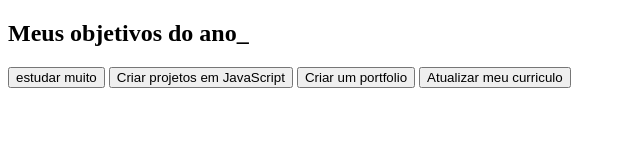
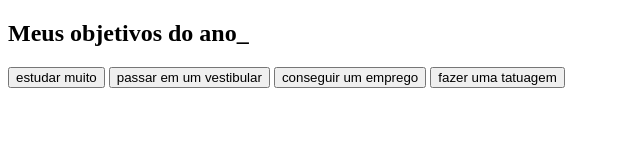
Before and after one commit to daspradooo/site-escola.., a plain HTML site: page index.html in a window 1280 px wide. Shown: the whole page, without its empty margins (0-640 px from the left). Drawn offline with Linux system fonts and the light colour scheme.

Commit message:
Update index.html

```diff
--- a/index.html
+++ b/index.html
@@ -11,9 +11,9 @@
 <h2 class="titulo-principal">Meus objetivos do ano<span>_</span></h2>
 <div class="botoes">
 <button class="botao">estudar muito</button>
-<button class="botao">Criar projetos em JavaScript</button>
-<button class="botao">Criar um portfolio</button>
-<button class="botao">Atualizar meu curriculo</button>
+<button class="botao">passar em um vestibular</button>
+<button class="botao">conseguir um emprego</button>
+<button class="botao">fazer uma tatuagem</button>
 
 </div>
 
```
